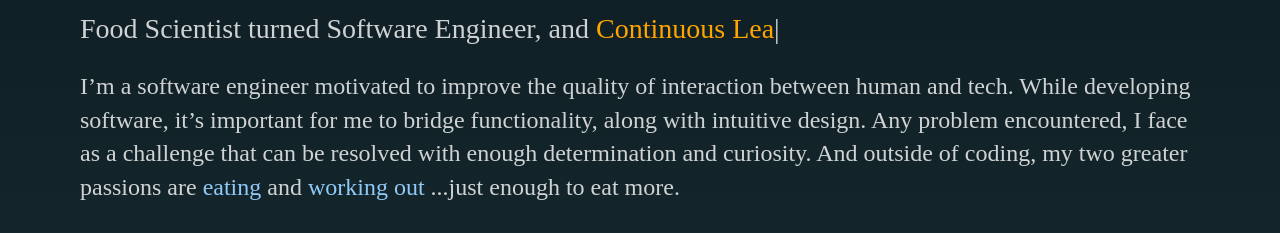
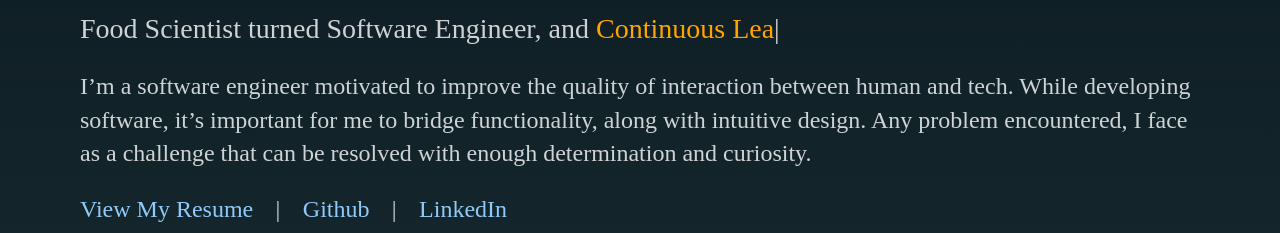
Before and after one commit to QuocLam-io/Portfolio, a React (Create React App) app: page / in a window 1280 px wide. Shown: the part 157-390 px from the top of the page. Built offline with nearby package versions, Linux system fonts and the light colour scheme.

Commit message:
Summary edit

```diff
--- a/src/App.js
+++ b/src/App.js
@@ -38,12 +38,7 @@ function App() {
           <span className="cursed-blinker" ref={typedRef}></span>
         </p>
         <p className="intro-text">
-        I’m a software engineer motivated to improve the quality of interaction between human and tech. While developing software, it’s important for me to bridge functionality, along with intuitive design. Any problem encountered, I face as a challenge that can be resolved with enough determination and curiosity. And outside of coding, my two greater passions are <span>eating</span> and <span>
-          working out
-          </span> ...just enough to eat more.
-          {/* <span>(</span>
-          always more to come<span>) </span>
-          and have fun! 🤗 */}
+        I’m a software engineer motivated to improve the quality of interaction between human and tech. While developing software, it’s important for me to bridge functionality, along with intuitive design. Any problem encountered, I face as a challenge that can be resolved with enough determination and curiosity.
         </p>
         <div className="more-links">
           {/* <a href="">More About Me</a> */}
```
